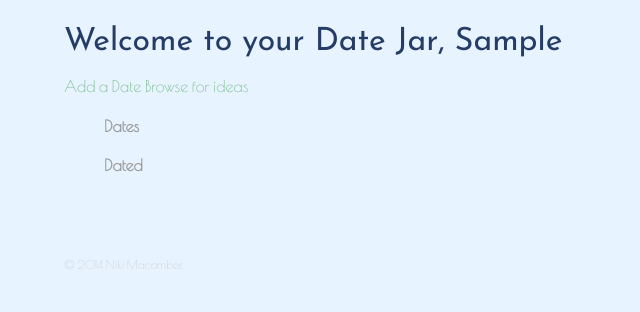
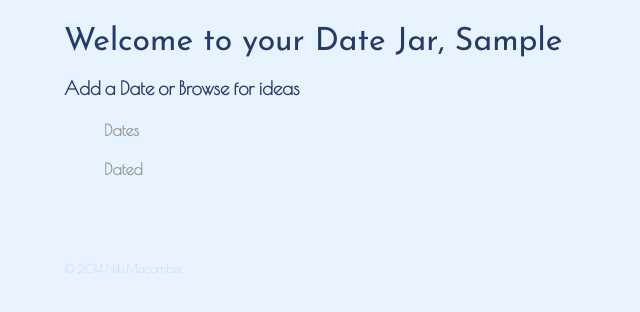
Before and after one commit to nikmac/Date-Jar, a Django app: page /profile/ in a window 1280 px wide. Shown: the part 84-396 px from the top of the page, without its empty margins (0-640 px from the left). Run offline with Django 3.2, Linux system fonts and the light colour scheme; the visitor is signed in with stand-in values (Sample User, id 1); data that the repository does not hold is empty.

Commit message:
added pics

```diff
--- a/date_jar/static/css/stylesheet.css
+++ b/date_jar/static/css/stylesheet.css
@@ -179,12 +179,12 @@ nav {
 background: #848c9a;
 }
 /* logo text */
-h1, h2 {
+h1, h2, h3 {
 color: #253c67;
 }
 /* links */
 a {
-color: #6ab47b;
+color: #253c67;
 }
 /* nav link */
 nav a, nav a:visited {
--- a/date_jar/templates/profile.html
+++ b/date_jar/templates/profile.html
@@ -7,8 +7,8 @@
 {% block content %}
 <section>
         <h1 class="welcome">Welcome to your Date Jar, {{ user.username | capfirst }}</h1>
-        <a href="{% url 'new_event' %}">Add a Date</a>
-        <a href="{% url 'home' %}">Browse for ideas</a>
+        <h3><a href="{% url 'new_event' %}">Add a Date</a> or
+        <a href="{% url 'home' %}">Browse for ideas</a></h3>
         <section id="lists">
             <ul id="dates">
                 <h4>Dates</h4>
@@ -16,7 +16,8 @@
                     <li>{{ d.name }},<br>{{ d.description }},<br>{{ d.location }},
                         <br><a href="{{ d.url }}">Website</a>,
                         <br>{{ d.address }},
-                        <br><img src="{{ d.image }}"></li>
+                        <br><img src="{{ d.image }}">
+                    <br> (Place for move to dated link)</li>
                 {% endfor %}
             </ul>
         </section>
```
